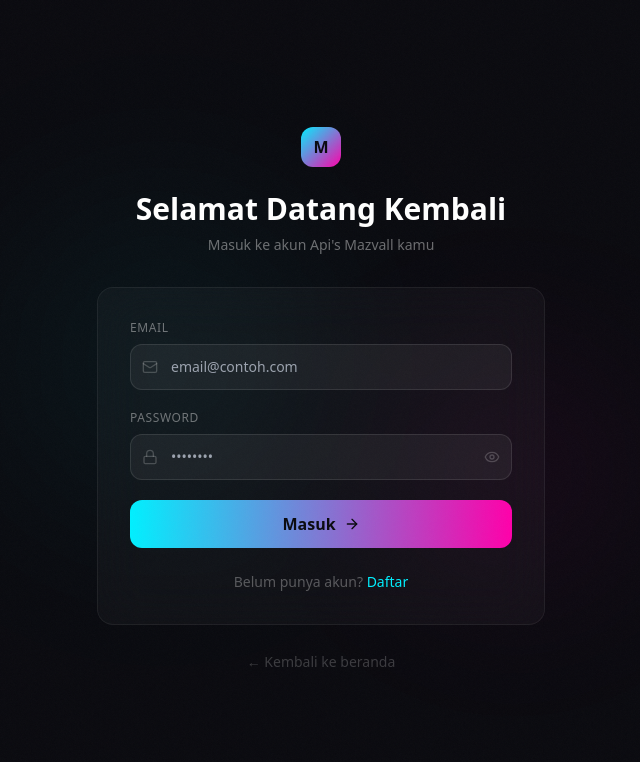
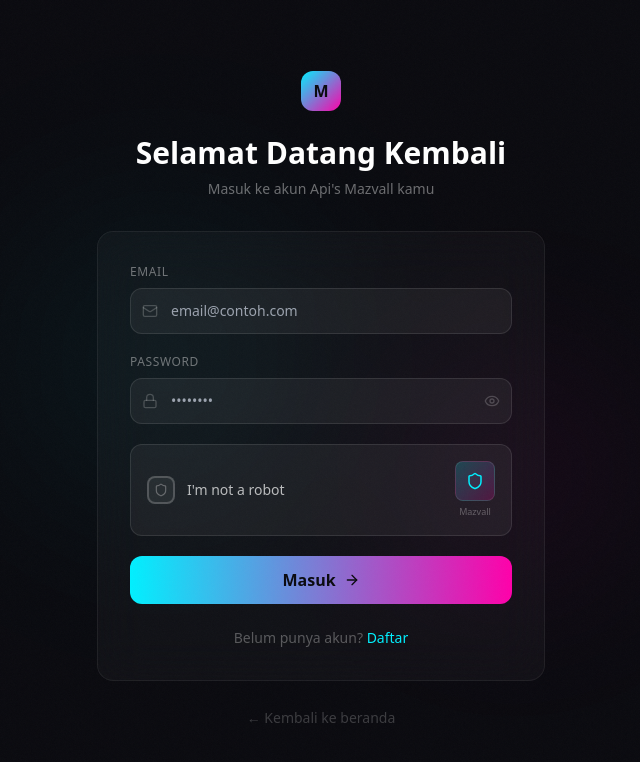
Before and after one commit to ovalkyzz-cell/mazvall-api-platform, a Next.js app: page /auth/login in a window 1280 px wide. Shown: the top 762 px of the page, without its empty margins (319-959 px from the left). Built offline with nearby package versions, Linux system fonts and the light colour scheme; no server answers; the database is empty.

Commit message:
feat: add CAPTCHA widget on login & register pages

```diff
--- /dev/null
+++ b/src/app/api/security/route.ts
@@ -0,0 +1,11 @@
+import { NextRequest, NextResponse } from 'next/server';
+import { getSecuritySettings } from '@/lib/db';
+
+export async function GET(req: NextRequest) {
+  try {
+    const settings = await getSecuritySettings();
+    return NextResponse.json({ success: true, data: settings });
+  } catch (error) {
+    return NextResponse.json({ success: false, error: 'Internal server error' }, { status: 500 });
+  }
+}
--- a/src/app/auth/login/page.tsx
+++ b/src/app/auth/login/page.tsx
@@ -6,6 +6,7 @@ import Link from "next/link";
 import { useAuth } from "@/components/AuthProvider";
 import { motion } from "framer-motion";
 import { Mail, Lock, Eye, EyeOff, ArrowRight } from "lucide-react";
+import CaptchaWidget from "@/components/ui/CaptchaWidget";
 
 function LoginContent() {
   const [email, setEmail] = useState("");
@@ -13,6 +14,7 @@ function LoginContent() {
   const [showPw, setShowPw] = useState(false);
   const [error, setError] = useState("");
   const [loading, setLoading] = useState(false);
+  const [captchaVerified, setCaptchaVerified] = useState(false);
   const { login, user } = useAuth();
   const router = useRouter();
   const searchParams = useSearchParams();
@@ -36,6 +38,10 @@ function LoginContent() {
   const handleSubmit = async (e: React.FormEvent) => {
     e.preventDefault();
     setError("");
+    if (!captchaVerified) {
+      setError("Please verify that you are not a robot");
+      return;
+    }
     setLoading(true);
     const result = await login(email, password);
     setLoading(false);
@@ -113,6 +119,8 @@ function LoginContent() {
               </div>
             </div>
 
+            <CaptchaWidget onVerify={() => setCaptchaVerified(true)} />
+
             <button
               type="submit"
               disabled={loading}
--- a/src/app/auth/register/page.tsx
+++ b/src/app/auth/register/page.tsx
@@ -6,6 +6,7 @@ import Link from "next/link";
 import { useAuth } from "@/components/AuthProvider";
 import { motion } from "framer-motion";
 import { Mail, Lock, User, Eye, EyeOff, ArrowRight } from "lucide-react";
+import CaptchaWidget from "@/components/ui/CaptchaWidget";
 
 export default function RegisterPage() {
   const [name, setName] = useState("");
@@ -14,12 +15,17 @@ export default function RegisterPage() {
   const [showPw, setShowPw] = useState(false);
   const [error, setError] = useState("");
   const [loading, setLoading] = useState(false);
+  const [captchaVerified, setCaptchaVerified] = useState(false);
   const { register } = useAuth();
   const router = useRouter();
 
   const handleSubmit = async (e: React.FormEvent) => {
     e.preventDefault();
     setError("");
+    if (!captchaVerified) {
+      setError("Please verify that you are not a robot");
+      return;
+    }
     if (password.length < 6) {
       setError("Password harus minimal 6 karakter");
       return;
@@ -117,6 +123,8 @@ export default function RegisterPage() {
               </div>
             </div>
 
+            <CaptchaWidget onVerify={() => setCaptchaVerified(true)} />
+
             <button
               type="submit"
               disabled={loading}
--- /dev/null
+++ b/src/components/ui/CaptchaWidget.tsx
@@ -0,0 +1,107 @@
+"use client";
+
+import { useState, useEffect } from "react";
+import { Shield, CheckCircle, Loader2 } from "lucide-react";
+import { motion, AnimatePresence } from "framer-motion";
+
+interface CaptchaWidgetProps {
+  onVerify: (token: string) => void;
+}
+
+export default function CaptchaWidget({ onVerify }: CaptchaWidgetProps) {
+  const [state, setState] = useState<"idle" | "loading" | "verified">("idle");
+  const [token, setToken] = useState("");
+  const [enabled, setEnabled] = useState(true);
+
+  useEffect(() => {
+    fetch("/api/security")
+      .then((r) => r.json())
+      .then((d) => {
+        if (d.success && d.data) {
+          setEnabled(d.data.botProtection === "true");
+          if (d.data.botProtection !== "true") {
+            onVerify("bypass-" + Date.now());
+          }
+        }
+      })
+      .catch(() => {});
+
+    const generateToken = () => {
+      const chars = "ABCDEFGHIJKLMNOPQRSTUVWXYZabcdefghijklmnopqrstuvwxyz0123456789";
+      let result = "";
+      for (let i = 0; i < 32; i++) {
+        result += chars.charAt(Math.floor(Math.random() * chars.length));
+      }
+      return result;
+    };
+    setToken(generateToken());
+  }, []);
+
+  const handleCheck = () => {
+    if (state !== "idle") return;
+    setState("loading");
+    setTimeout(() => {
+      const newToken = token + "-" + Date.now();
+      setState("verified");
+      onVerify(newToken);
+    }, 1200);
+  };
+
+  if (!enabled) return null;
+
+  return (
+    <div className="flex items-center justify-between p-4 bg-white/5 border border-white/10 rounded-xl">
+      <div className="flex items-center gap-3">
+        <div className="relative">
+          <AnimatePresence mode="wait">
+            {state === "idle" && (
+              <motion.button
+                key="idle"
+                initial={{ scale: 0.8, opacity: 0 }}
+                animate={{ scale: 1, opacity: 1 }}
+                exit={{ scale: 0.8, opacity: 0 }}
+                onClick={handleCheck}
+                className="w-7 h-7 rounded-lg border-2 border-white/20 bg-white/5 flex items-center justify-center hover:border-neon-cyan/50 hover:bg-neon-cyan/10 transition-all cursor-pointer"
+              >
+                <Shield size={14} className="text-white/30" />
+              </motion.button>
+            )}
+            {state === "loading" && (
+              <motion.div
+                key="loading"
+                initial={{ scale: 0.8, opacity: 0 }}
+                animate={{ scale: 1, opacity: 1 }}
+                exit={{ scale: 0.8, opacity: 0 }}
+                className="w-7 h-7 rounded-lg border-2 border-neon-cyan/50 bg-neon-cyan/10 flex items-center justify-center"
+              >
+                <Loader2 size={14} className="text-neon-cyan animate-spin" />
+              </motion.div>
+            )}
+            {state === "verified" && (
+              <motion.div
+                key="verified"
+                initial={{ scale: 0.8, opacity: 0 }}
+                animate={{ scale: 1, opacity: 1 }}
+                className="w-7 h-7 rounded-lg border-2 border-green-500/50 bg-green-500/10 flex items-center justify-center"
+              >
+                <CheckCircle size={14} className="text-green-400" />
+              </motion.div>
+            )}
+          </AnimatePresence>
+        </div>
+        <div>
+          <p className="text-sm font-medium text-white/70">
+            {state === "verified" ? "Verified!" : "I'm not a robot"}
+          </p>
+        </div>
+      </div>
+
+      <div className="flex flex-col items-center gap-1">
+        <div className="w-10 h-10 rounded-lg bg-gradient-to-br from-neon-cyan/20 to-neon-magenta/20 flex items-center justify-center border border-white/10">
+          <Shield size={18} className="text-neon-cyan" />
+        </div>
+        <span className="text-[9px] text-white/30 font-medium">Mazvall</span>
+      </div>
+    </div>
+  );
+}
```
